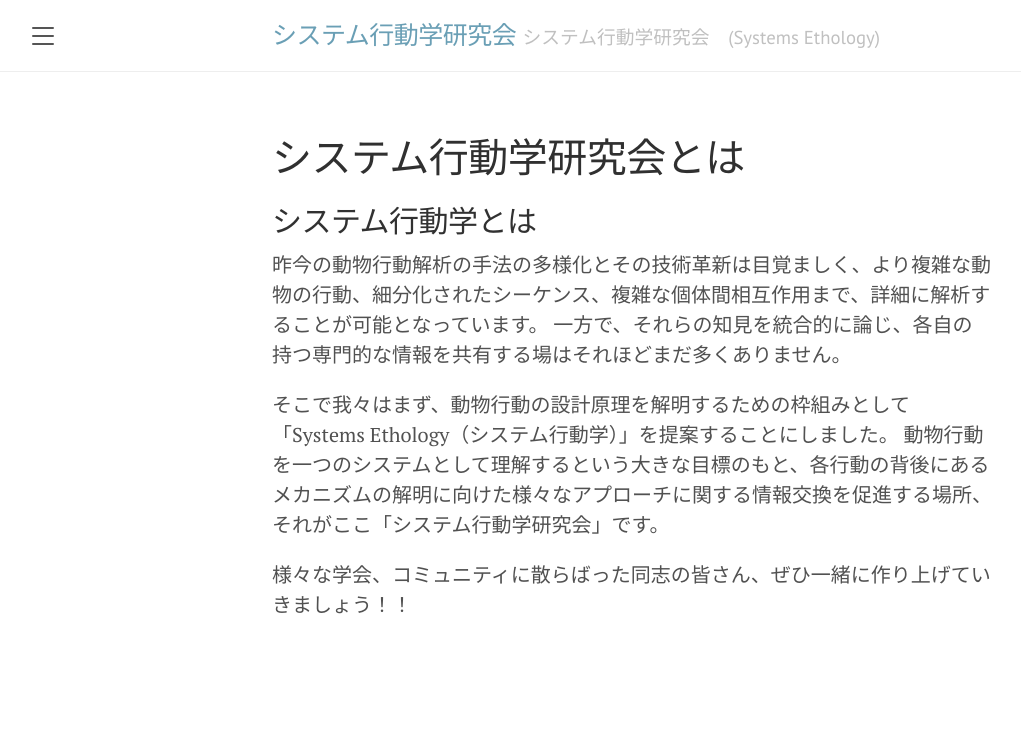
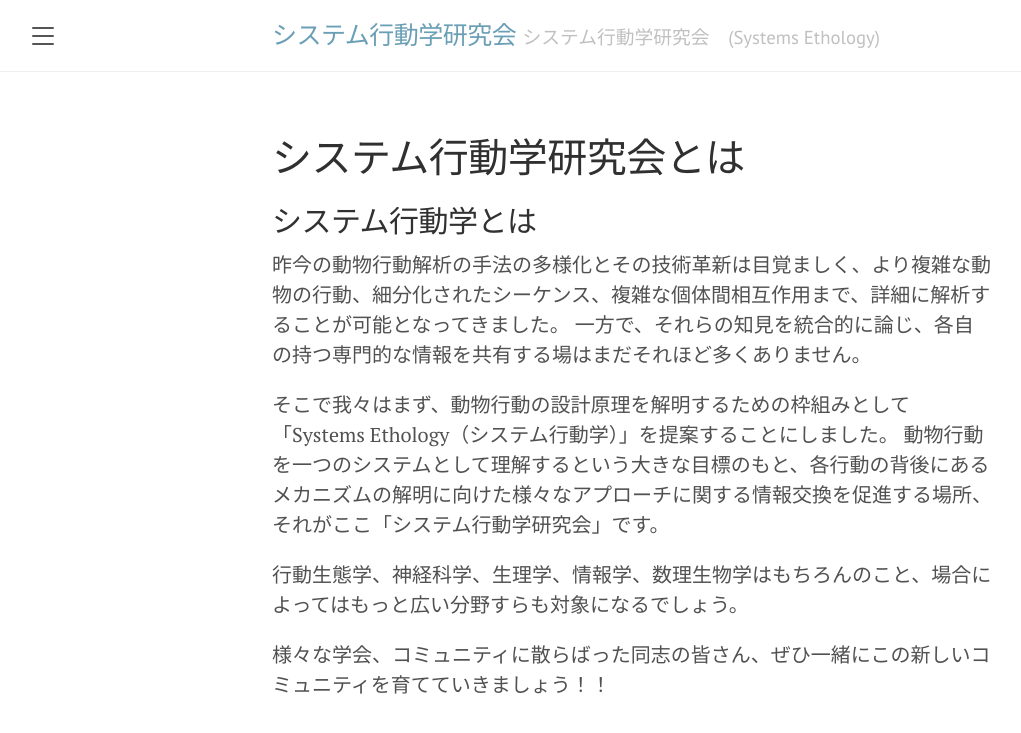
Before and after one commit to SystemsEthology/website, a Jekyll site: the page built from aboutus.md, in a window 1280 px wide. Shown: the top 733 px of the page, without its empty margins (8-1029 px from the left). Built offline with Jekyll 4.4.1, drawn with Linux system fonts in a browser that asks for light colours.

Commit message:
Update aboutus.md

```diff
--- a/aboutus.md
+++ b/aboutus.md
@@ -4,10 +4,12 @@ title: システム行動学研究会とは
 order: 2
 ---
 ## システム行動学とは
-昨今の動物行動解析の手法の多様化とその技術革新は目覚ましく、より複雑な動物の行動、細分化されたシーケンス、複雑な個体間相互作用まで、詳細に解析することが可能となっています。
-一方で、それらの知見を統合的に論じ、各自の持つ専門的な情報を共有する場はそれほどまだ多くありません。
+昨今の動物行動解析の手法の多様化とその技術革新は目覚ましく、より複雑な動物の行動、細分化されたシーケンス、複雑な個体間相互作用まで、詳細に解析することが可能となってきました。
+一方で、それらの知見を統合的に論じ、各自の持つ専門的な情報を共有する場はまだそれほど多くありません。
 
 そこで我々はまず、動物行動の設計原理を解明するための枠組みとして「Systems Ethology（システム行動学）」を提案することにしました。
 動物行動を一つのシステムとして理解するという大きな目標のもと、各行動の背後にあるメカニズムの解明に向けた様々なアプローチに関する情報交換を促進する場所、それがここ「システム行動学研究会」です。
 
-様々な学会、コミュニティに散らばった同志の皆さん、ぜひ一緒に作り上げていきましょう！！
+行動生態学、神経科学、生理学、情報学、数理生物学はもちろんのこと、場合によってはもっと広い分野すらも対象になるでしょう。
+
+様々な学会、コミュニティに散らばった同志の皆さん、ぜひ一緒にこの新しいコミュニティを育てていきましょう！！
```
